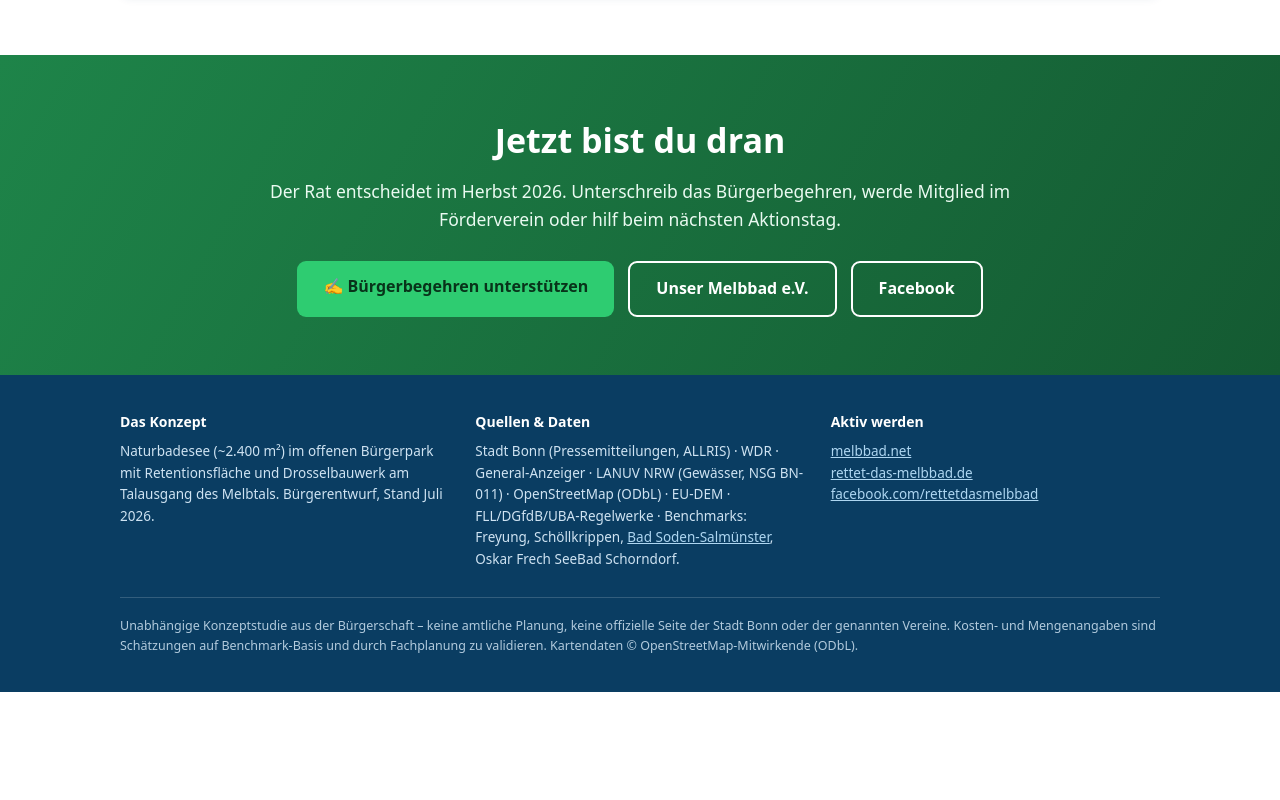
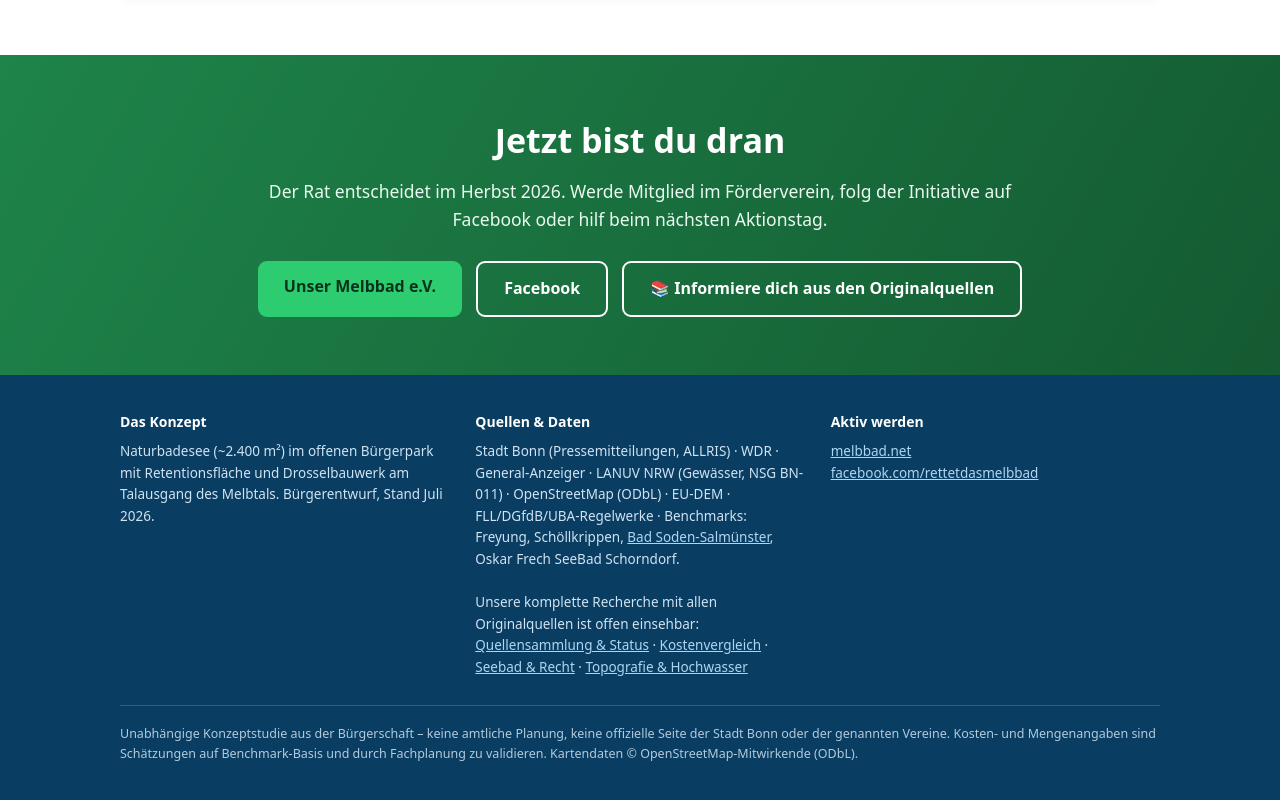
Before and after one commit to abulvenz/melbtal-konzept, a plain HTML site: page index.html in a window 1280 px wide. Shown: the part 4978-5778 px from the top of the page. Before the commit the page ends 5670 px from the top, so only its background shows below. Drawn offline with nearby package versions, Linux system fonts and the light colour scheme.

Commit message:
Kaputter Link + Link auf die Quellensammlung.

```diff
--- a/index.html
+++ b/index.html
@@ -225,12 +225,12 @@
 
 <section class="ctaband" id="mitmachen"><div class="wrap">
   <h2>Jetzt bist du dran</h2>
-  <p class="lead" style="margin:0 auto 28px;color:#eafaf1">Der Rat entscheidet im Herbst 2026. Unterschreib das B&uuml;rgerbegehren,
-  werde Mitglied im F&ouml;rderverein oder hilf beim n&auml;chsten Aktionstag.</p>
+  <p class="lead" style="margin:0 auto 28px;color:#eafaf1">Der Rat entscheidet im Herbst 2026. Werde Mitglied im F&ouml;rderverein,
+  folg der Initiative auf Facebook oder hilf beim n&auml;chsten Aktionstag.</p>
   <div class="btnrow" style="justify-content:center">
-    <a class="btn gruen" href="https://www.rettet-das-melbbad.de/" target="_blank" rel="noopener">&#9997; B&uuml;rgerbegehren unterst&uuml;tzen</a>
-    <a class="btn ghost" href="https://melbbad.net/" target="_blank" rel="noopener">Unser Melbbad e.V.</a>
+    <a class="btn gruen" href="https://melbbad.net/" target="_blank" rel="noopener">Unser Melbbad e.V.</a>
     <a class="btn ghost" href="https://www.facebook.com/rettetdasmelbbad/" target="_blank" rel="noopener">Facebook</a>
+    <a class="btn ghost" href="https://github.com/abulvenz/melbtal-konzept/blob/main/LINKS.md" target="_blank" rel="noopener">&#128218; Informiere dich aus den Originalquellen</a>
   </div>
 </div></section>
 
@@ -246,12 +246,16 @@
       Stadt Bonn (Pressemitteilungen, ALLRIS) &middot; WDR &middot; General-Anzeiger &middot; LANUV NRW (Gew&auml;sser, NSG BN-011) &middot;
       OpenStreetMap (ODbL) &middot; EU-DEM &middot; FLL/DGfdB/UBA-Regelwerke &middot; Benchmarks: Freyung, Sch&ouml;llkrippen,
       <a href="https://www.badsoden-salmuenster.de/rathaus-verwaltung/pressemitteilungen/beitrag/naturbaeder-bad-soden-salmuenster" target="_blank" rel="noopener">Bad Soden-Salm&uuml;nster</a>,
-      Oskar Frech SeeBad Schorndorf.
+      Oskar Frech SeeBad Schorndorf.<br><br>
+      Unsere komplette Recherche mit allen Originalquellen ist offen einsehbar:<br>
+      <a href="https://github.com/abulvenz/melbtal-konzept/blob/main/LINKS.md" target="_blank" rel="noopener">Quellensammlung &amp; Status</a> &middot;
+      <a href="https://github.com/abulvenz/melbtal-konzept/blob/main/KOSTENVERGLEICH.md" target="_blank" rel="noopener">Kostenvergleich</a> &middot;
+      <a href="https://github.com/abulvenz/melbtal-konzept/blob/main/RECHERCHE-SEEBAD.md" target="_blank" rel="noopener">Seebad &amp; Recht</a> &middot;
+      <a href="https://github.com/abulvenz/melbtal-konzept/blob/main/TOPOGRAFIE-HOCHWASSER.md" target="_blank" rel="noopener">Topografie &amp; Hochwasser</a>
     </div>
     <div>
       <h4>Aktiv werden</h4>
       <a href="https://melbbad.net/" target="_blank" rel="noopener">melbbad.net</a><br>
-      <a href="https://www.rettet-das-melbbad.de/" target="_blank" rel="noopener">rettet-das-melbbad.de</a><br>
       <a href="https://www.facebook.com/rettetdasmelbbad/" target="_blank" rel="noopener">facebook.com/rettetdasmelbbad</a>
     </div>
   </div>
```
Also changed, not shown: 2 other files.
